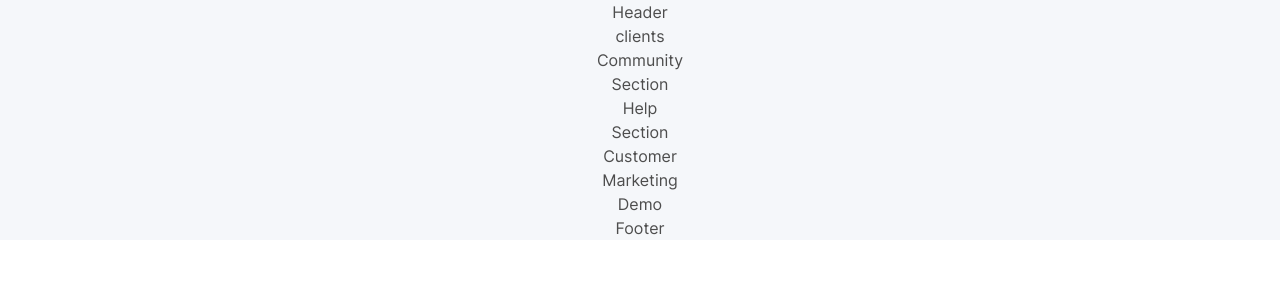
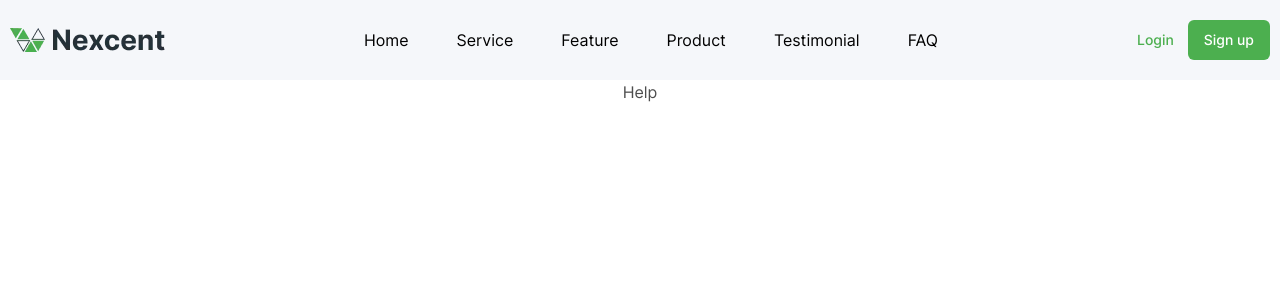
Before and after one commit to hhznmrnayeri/landingReact1, a React (Create React App) app: page / in a window 1280 px wide. Shown: the top 300 px of the page. Built offline with nearby package versions, Linux system fonts and the light colour scheme.

Commit message:
add nav component to app

```diff
--- a/src/App.js
+++ b/src/App.js
@@ -10,7 +10,7 @@ import Demo from './components/demo/Demo';
 import Footer from './components/Footer/Footer';
 function App() {
   return (
-    <div className="App bg-neutral-silver text-neutral-d-gray font-inter">
+    <div className="App bg-white text-neutral-d-gray font-inter">
       <Header></Header>
       <Clients></Clients>
       <Community></Community>
--- a/src/components/Footer/Footer.js
+++ b/src/components/Footer/Footer.js
@@ -2,6 +2,6 @@ import React from 'react'
 
 export default function Footer() {
   return (
-    <div>Footer</div>
+    <div></div>
   )
 }
--- a/src/components/Header/Header.js
+++ b/src/components/Header/Header.js
@@ -1,7 +1,12 @@
-import React from 'react'
+import React from 'react';
+import Nav from './Nav';
+import Main from './Main';
 
 export default function Header() {
   return (
-    <div>Header</div>
+    <header className='bg-neutral-silver'>
+      <Nav></Nav>
+      <Main></Main>
+    </header>
   )
 }
--- /dev/null
+++ b/src/components/Header/Main.js
@@ -0,0 +1,7 @@
+import React from 'react'
+
+export default function Main() {
+  return (
+    <div></div>
+  )
+}
--- /dev/null
+++ b/src/components/Header/Nav.js
@@ -0,0 +1,44 @@
+import React from 'react';
+// import Logo from 'images/Logo.webp';
+
+export default function Nav() {
+  return (
+    <nav>
+        <div className="container">
+            {/* nav wrapper */}
+            <div className='flex items-center justify-between py-5'>
+                {/* logo */}
+                <a href="index.html">
+                    <img src="images/Logo.webp" alt="logo" />
+                </a>
+                {/* menu */}
+                <ul className='hidden md:flex items-center gap-3 lg:gap-12 text-black'>
+                    <li>
+                        <a href="1">Home</a>
+                    </li>
+                    <li>
+                        <a href="1">Service</a>
+                    </li>
+                    <li>
+                        <a href="1">Feature</a>
+                    </li>
+                    <li>
+                        <a href="1">Product</a>
+                    </li>
+                    <li>
+                        <a href="1">Testimonial</a>
+                    </li>
+                    <li>
+                        <a href="1">FAQ</a>
+                    </li>
+                </ul>
+                {/* btn wrapper */}
+                <div className='flex items-center text-sm font-interMedium gap-1 xs:gap-3.5'>
+                    <button className=' text-primary'>Login</button>
+                    <button className='text-white bg-primary rounded-md py-2.5 px-4'>Sign up</button>
+                </div>
+            </div>
+        </div>
+    </nav>
+  )
+}
--- a/src/components/clients/clients.js
+++ b/src/components/clients/clients.js
@@ -1,7 +1,7 @@
 import React from 'react'
 
-export default function clients() {
+export default function Clients() {
   return (
-    <div>clients</div>
+    <div></div>
   )
 }
--- a/src/components/community/Community.js
+++ b/src/components/community/Community.js
@@ -2,6 +2,6 @@ import React from 'react'
 
 export default function Community() {
   return (
-    <div>Community</div>
+    <div></div>
   )
 }
--- a/src/components/customer/Customer.js
+++ b/src/components/customer/Customer.js
@@ -2,6 +2,6 @@ import React from 'react'
 
 export default function Customer() {
   return (
-    <div>Customer</div>
+    <div></div>
   )
 }
--- a/src/components/demo/Demo.js
+++ b/src/components/demo/Demo.js
@@ -2,6 +2,6 @@ import React from 'react'
 
 export default function Demo() {
   return (
-    <div>Demo</div>
+    <div></div>
   )
 }
--- a/src/components/marketing/Marketing.js
+++ b/src/components/marketing/Marketing.js
@@ -2,6 +2,6 @@ import React from 'react'
 
 export default function Marketing() {
   return (
-    <div>Marketing</div>
+    <div></div>
   )
 }
--- a/src/components/section/Section.js
+++ b/src/components/section/Section.js
@@ -2,6 +2,6 @@ import React from 'react'
 
 export default function Section() {
   return (
-    <div>Section</div>
+    <div></div>
   )
 }
```
